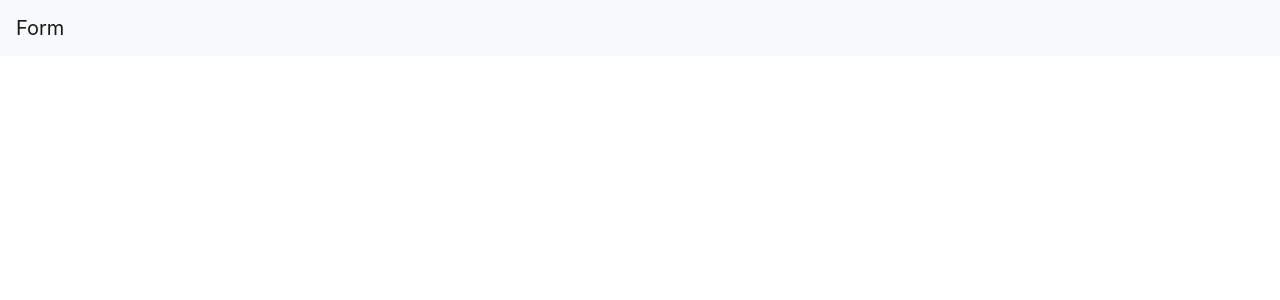
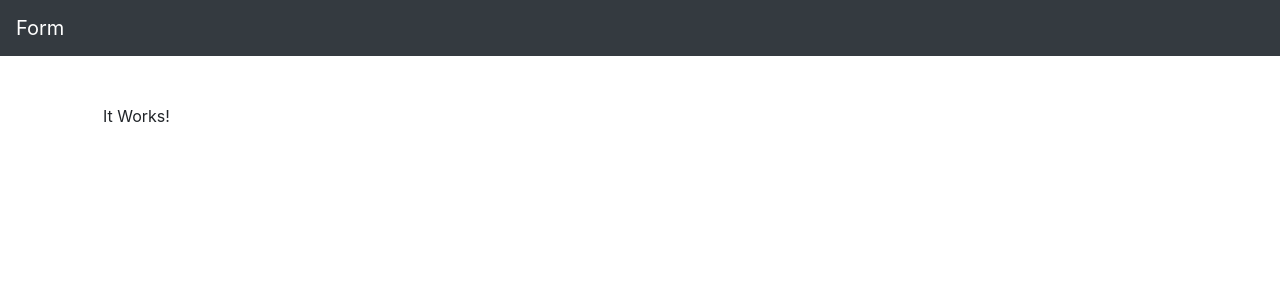
Before and after one commit to ZizoNaser/angular-form, an Angular app: page / in a window 1280 px wide. Shown: the top 300 px of the page. Built offline with nearby package versions, Linux system fonts and the light colour scheme.

Commit message:
Added  Header

```diff
--- a/src/app/app.component.html
+++ b/src/app/app.component.html
@@ -1,3 +1,8 @@
-<nav class="navbar navbar-expand-lg navbar-light bg-light">
+<nav class="navbar navbar-expand-lg navbar-dark bg-dark ">
   <a class="navbar-brand" href="/">Form</a>
 </nav>
+<div class="container p-5">
+  <div class="row">
+    It Works!
+  </div>
+</div>
```
